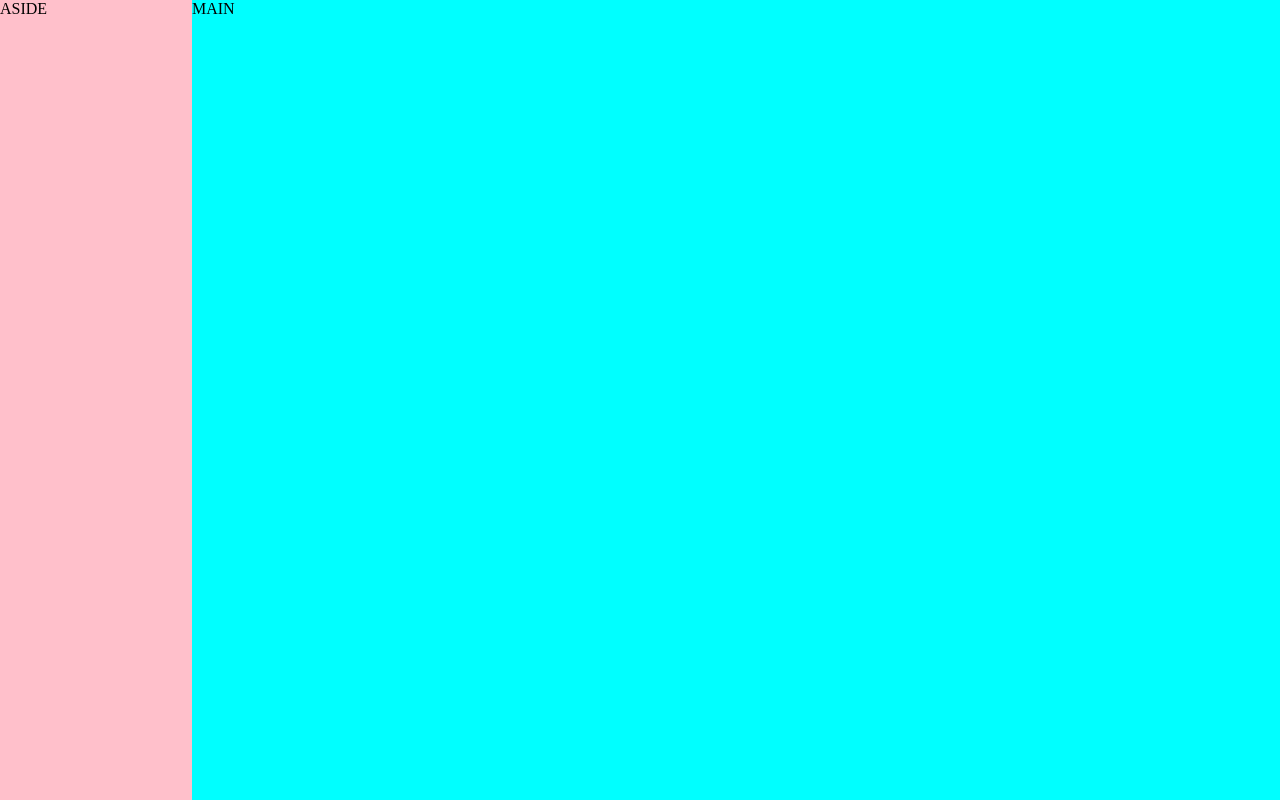
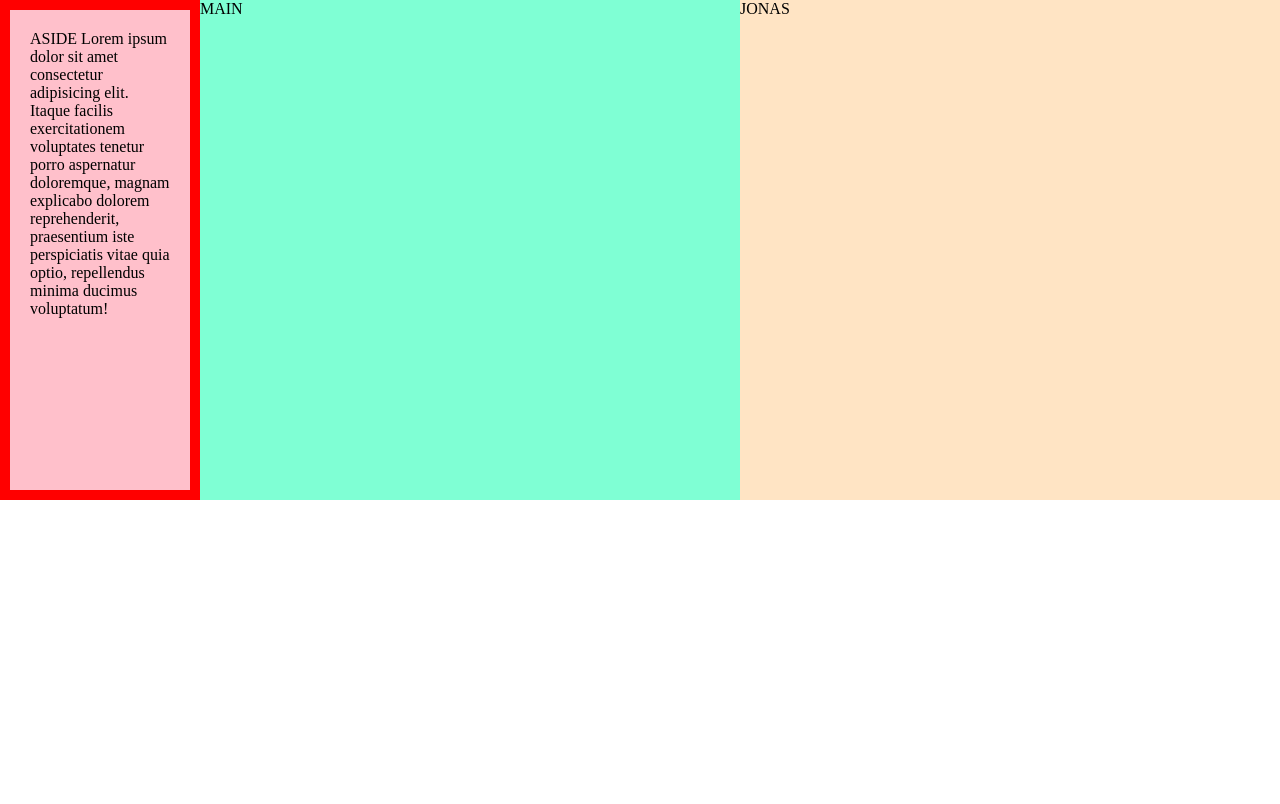
Before and after one commit to Mnde81/eduhouse, a plain HTML site: page index.html in a window 1280 px wide. Drawn offline with Linux system fonts and the light colour scheme.

Commit message:
updated file

```diff
--- a/css/main.css
+++ b/css/main.css
@@ -1,17 +1,32 @@
+* {
+    box-sizing: border-box;
+
+}
+
 body {
     display: inline-block;
     width: 100%;
     margin: 0;
 }
+
 aside {
+
     background-color: pink;
-    width: 15%;
+    width: 200px;
+    padding: 20px;
     float: left;
-    height: 800px;
+    height: 500px;
+    border: 10px solid red;
 }
-main {
-    background-color: aqua;
-    width: 85%;
+
+main, div {
+    background-color: aquamarine;
+
+    width: calc((100% - 200px) / 2);
     float: left;
-    height: 800px;
+    height: 500px;
 }
+
+div {
+    background-color: bisque;
+}
--- a/index.html
+++ b/index.html
@@ -7,8 +7,10 @@
     <link rel="stylesheet" href="./css/main.css">
 </head>
 <body>
-    <aside>ASIDE</aside>
+    <aside>ASIDE Lorem ipsum dolor sit amet consectetur adipisicing elit. Itaque facilis exercitationem voluptates tenetur porro aspernatur doloremque, magnam explicabo dolorem reprehenderit, praesentium iste perspiciatis vitae quia optio, repellendus minima ducimus voluptatum!</aside>
     <main>MAIN</main>
+    <div>JONAS</div>
+
 
 
 </body>
```
